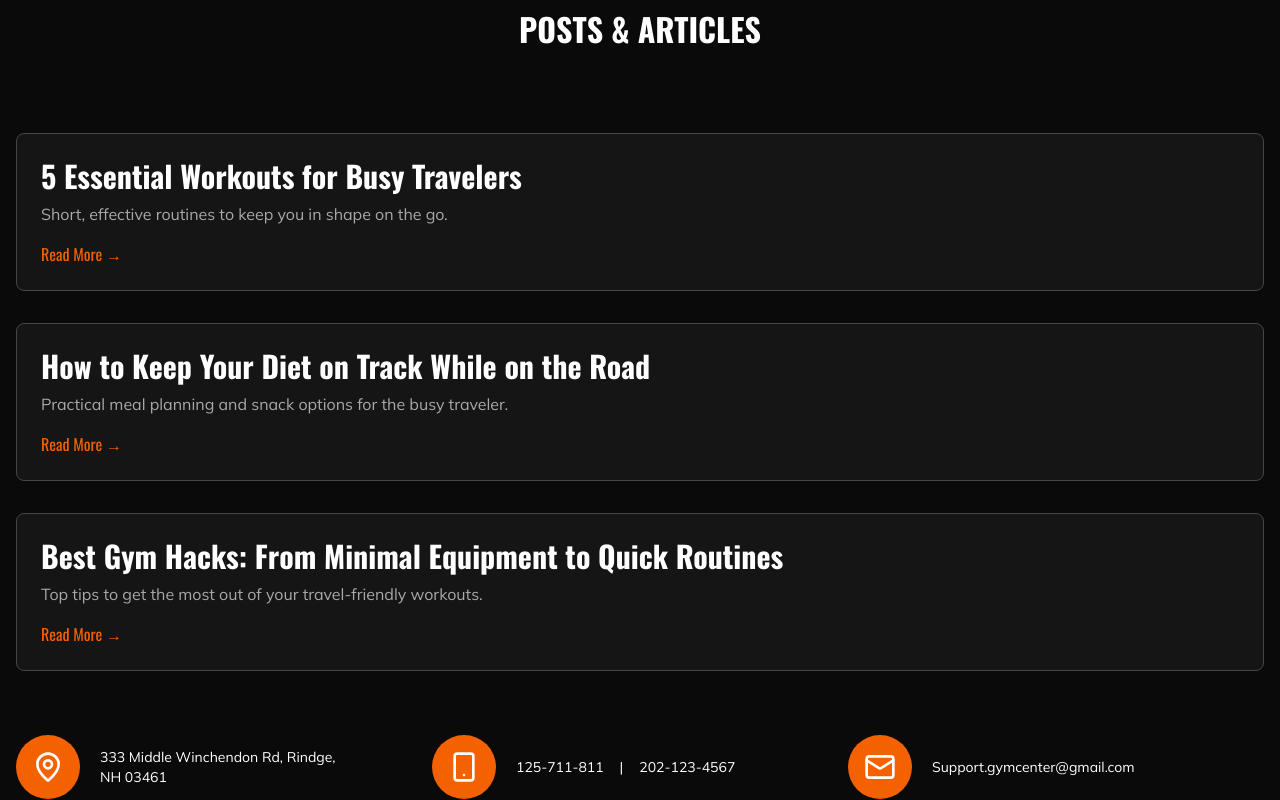
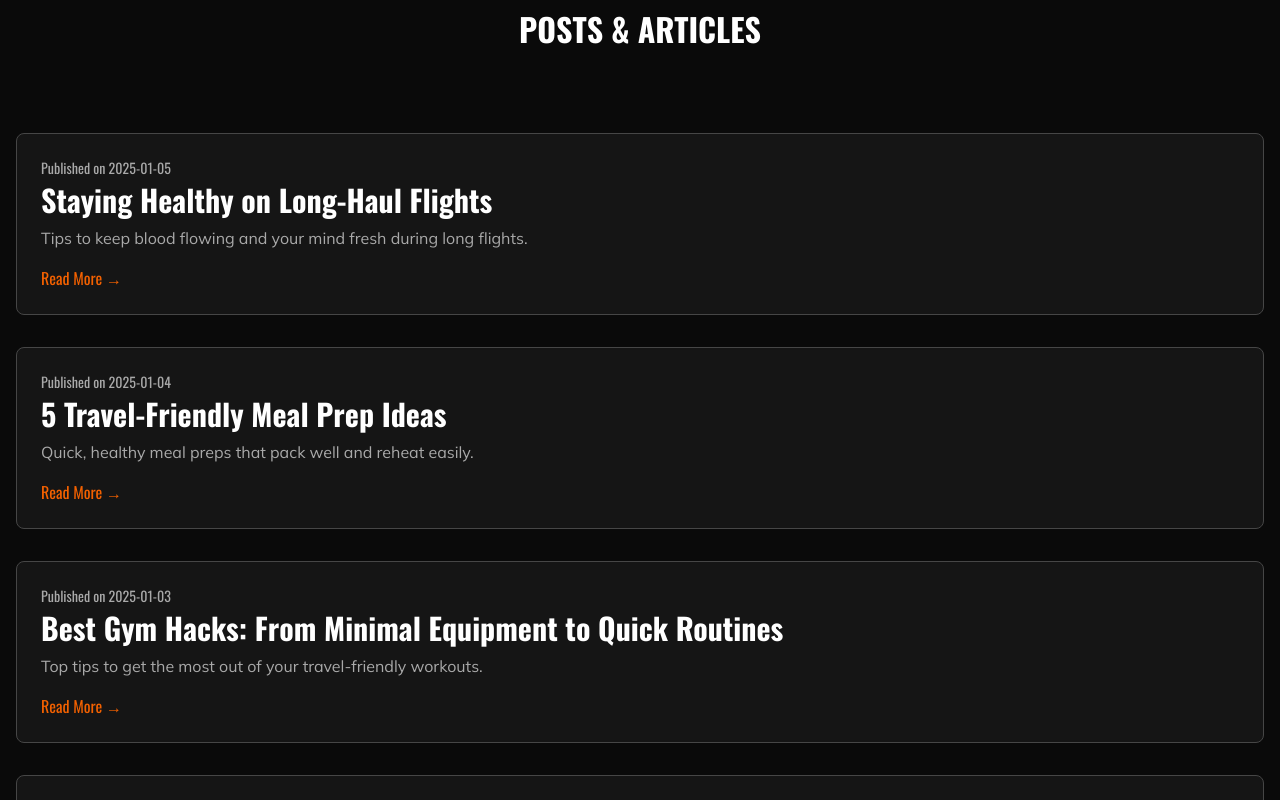
Before and after one commit to felipe-muner/podium-gym, a Next.js app: page /blog in a window 1280 px wide. Shown: the part 620-1420 px from the top of the page. Built offline with nearby package versions, Linux system fonts and the light colour scheme.

Commit message:
feat: better layout with dates

```diff
--- a/components/Blog/BlogList.tsx
+++ b/components/Blog/BlogList.tsx
@@ -19,6 +19,7 @@ export default function BlogList() {
   const [selectedPost, setSelectedPost] = useState<{
     slug: string;
     title: string;
+    date: string;
     excerpt: string;
     content: string;
   } | null>(null);
@@ -26,6 +27,7 @@ export default function BlogList() {
   function handleOpenDrawer(post: {
     slug: string;
     title: string;
+    date: string;
     excerpt: string;
     content: string;
   }) {
@@ -37,9 +39,14 @@ export default function BlogList() {
     setIsOpen(false);
   }
 
+  // Sort blog posts by date descending
+  const sortedPosts = [...blogPosts].sort(
+    (a, b) => new Date(b.date).getTime() - new Date(a.date).getTime()
+  );
+
   return (
     <section
-      className={`relative bg-brand-background-1 text-brand-gray-light min-h-screen py-8 transition-transform duration-500 ${isOpen ? "scale-95 blur-sm" : "scale-100 blur-0"
+      className={`relative bg-brand-background-1 text-brand-gray-light min-h-screen py-8 pb-52 transition-transform duration-500 ${isOpen ? "scale-95 blur-sm" : "scale-100 blur-0"
         }`}
     >
       <div className="max-w-7xl mx-auto px-4">
@@ -51,12 +58,15 @@ export default function BlogList() {
 
         {/* Blog Posts List */}
         <div className="grid gap-8">
-          {blogPosts.map((post) => (
+          {sortedPosts.map((post) => (
             <article
               key={post.slug}
               onClick={() => handleOpenDrawer(post)}
               className="border border-brand-gray-darkest hover:border-white bg-brand-background-2 rounded-lg p-6 cursor-pointer transition"
             >
+              <p className="text-sm text-brand-gray-medium mb-1">
+                Published on {post.date}
+              </p>
               <h2 className="text-3xl font-semibold text-white mb-2">
                 {post.title}
               </h2>
@@ -73,23 +83,22 @@ export default function BlogList() {
 
       {/* Drawer Component */}
       <Drawer open={isOpen} onOpenChange={handleCloseDrawer}>
-        {/*
-          We add:
-          - "px-6 py-4" for comfortable space around content
-          - "max-w-4xl mx-auto" to limit width for better reading
-          - "h-[80vh]" to set the drawer's height at 80% of viewport
-        */}
         <DrawerContent className="bg-brand-background-2 border-brand-gray-darkest h-[80vh] flex flex-col px-6 py-4 max-w-4xl mx-auto">
           <DrawerHeader className="mb-4">
             <DrawerTitle className="text-white text-3xl">
               {selectedPost?.title ?? "Post Title"}
             </DrawerTitle>
-            <DrawerDescription className="text-brand-gray-medium font-mulish">
+
+            {/* Include the Date + Excerpt in Drawer */}
+            <div className="text-brand-gray-medium font-mulish">
+
+              <div className="mb-2">
+                Published on {selectedPost?.date ?? "Unknown date"}
+              </div>
               {selectedPost?.excerpt ?? "Post excerpt..."}
-            </DrawerDescription>
+            </div>
           </DrawerHeader>
 
-          {/* The scrollable content area */}
           <div className="flex-1 overflow-y-auto text-brand-gray-light font-mulish">
             <div
               dangerouslySetInnerHTML={{
--- a/components/Blog/data.tsx
+++ b/components/Blog/data.tsx
@@ -1,18 +1,20 @@
 // data/blogPosts.ts
 
-// 1. Define an interface for your blog post structure
+// 1. Define an interface for your blog post structure (now with date)
 export interface BlogPost {
   slug: string;
   title: string;
+  date: string;
   excerpt: string;
   content: string;
 }
 
-// 2. Create an array of BlogPost objects
+// 2. Create an array of BlogPost objects (5 posts with dates)
 export const blogPosts: BlogPost[] = [
   {
     slug: "5-essential-workouts-for-busy-travelers",
     title: "5 Essential Workouts for Busy Travelers",
+    date: "2025-01-01",
     excerpt: "Short, effective routines to keep you in shape on the go.",
     content: `
       <p>Traveling can throw off your fitness routine, but it doesn't have to. Here are 5 quick workouts you can do with minimal equipment:</p>
@@ -29,6 +31,7 @@ export const blogPosts: BlogPost[] = [
   {
     slug: "keep-your-diet-on-track-while-on-the-road",
     title: "How to Keep Your Diet on Track While on the Road",
+    date: "2025-01-02",
     excerpt: "Practical meal planning and snack options for the busy traveler.",
     content: `
       <p>Travel can make healthy eating feel like a challenge, but a little planning goes a long way:</p>
@@ -44,6 +47,7 @@ export const blogPosts: BlogPost[] = [
   {
     slug: "best-gym-hacks-for-travelers",
     title: "Best Gym Hacks: From Minimal Equipment to Quick Routines",
+    date: "2025-01-03",
     excerpt: "Top tips to get the most out of your travel-friendly workouts.",
     content: `
       <p>Limited gym access or lack of time shouldn’t stop you from working out while traveling. Here are a few hacks to help you hit your fitness goals:</p>
@@ -56,4 +60,38 @@ export const blogPosts: BlogPost[] = [
       <p>By implementing these simple hacks, you'll stay consistent with your fitness routine, even when your schedule is anything but predictable.</p>
     `,
   },
+  {
+    slug: "5-travel-friendly-meal-prep-ideas",
+    title: "5 Travel-Friendly Meal Prep Ideas",
+    date: "2025-01-04",
+    excerpt: "Quick, healthy meal preps that pack well and reheat easily.",
+    content: `
+      <p>Keeping your diet on track while traveling is much easier when you have prepped meals ready to go. Here are five ideas:</p>
+      <ul>
+        <li><strong>Overnight Oats:</strong> Prep in small containers or jars for a grab-and-go breakfast.</li>
+        <li><strong>Protein Boxes:</strong> Hard-boiled eggs, cheese, nuts, and fruit for a balanced snack box.</li>
+        <li><strong>Salad Jars:</strong> Layer dressing at the bottom and greens at the top to keep leaves fresh until you're ready to eat.</li>
+        <li><strong>Freezer Burritos:</strong> Veggie or chicken burritos that heat up quickly in any microwave.</li>
+        <li><strong>Simple Pasta Salads:</strong> Cooked pasta with chopped veggies, a protein source, and a light dressing.</li>
+      </ul>
+      <p>Plan ahead, pack them in meal-prep containers, and keep them chilled with an insulated bag to ensure you always have a healthy option on hand.</p>
+    `,
+  },
+  {
+    slug: "staying-healthy-on-long-haul-flights",
+    title: "Staying Healthy on Long-Haul Flights",
+    date: "2025-01-05",
+    excerpt: "Tips to keep blood flowing and your mind fresh during long flights.",
+    content: `
+      <p>Long flights can be taxing on the body. Here’s how to stay healthy and comfortable:</p>
+      <ol>
+        <li><strong>Stay Hydrated:</strong> Airplane cabins are dry; drink water regularly and avoid excessive caffeine or alcohol.</li>
+        <li><strong>Move Often:</strong> Get up every couple of hours to stretch your legs, do light calf raises, or walk up and down the aisle.</li>
+        <li><strong>In-Seat Exercises:</strong> Neck rolls, shoulder shrugs, and ankle circles help combat stiffness.</li>
+        <li><strong>Choose Healthy Snacks:</strong> Carry fruits, nuts, or whole-grain options to avoid high-sugar or high-salt airline snacks.</li>
+        <li><strong>Adjust to Local Time:</strong> As soon as you board, set your watch to your destination's time and align your sleep accordingly.</li>
+      </ol>
+      <p>With the right planning and a few healthy habits, you'll step off the plane feeling far more refreshed and ready for your destination.</p>
+    `,
+  },
 ];
--- a/components/ui/drawer.tsx
+++ b/components/ui/drawer.tsx
@@ -48,7 +48,7 @@ const DrawerContent = React.forwardRef<
       )}
       {...props}
     >
-      <div className="mx-auto mt-4 h-2 w-[100px] rounded-full bg-muted" />
+      {/* <div className="mx-auto mt-4 h-2 w-[100px] rounded-full bg-muted" /> */}
       {children}
     </DrawerPrimitive.Content>
   </DrawerPortal>
```
